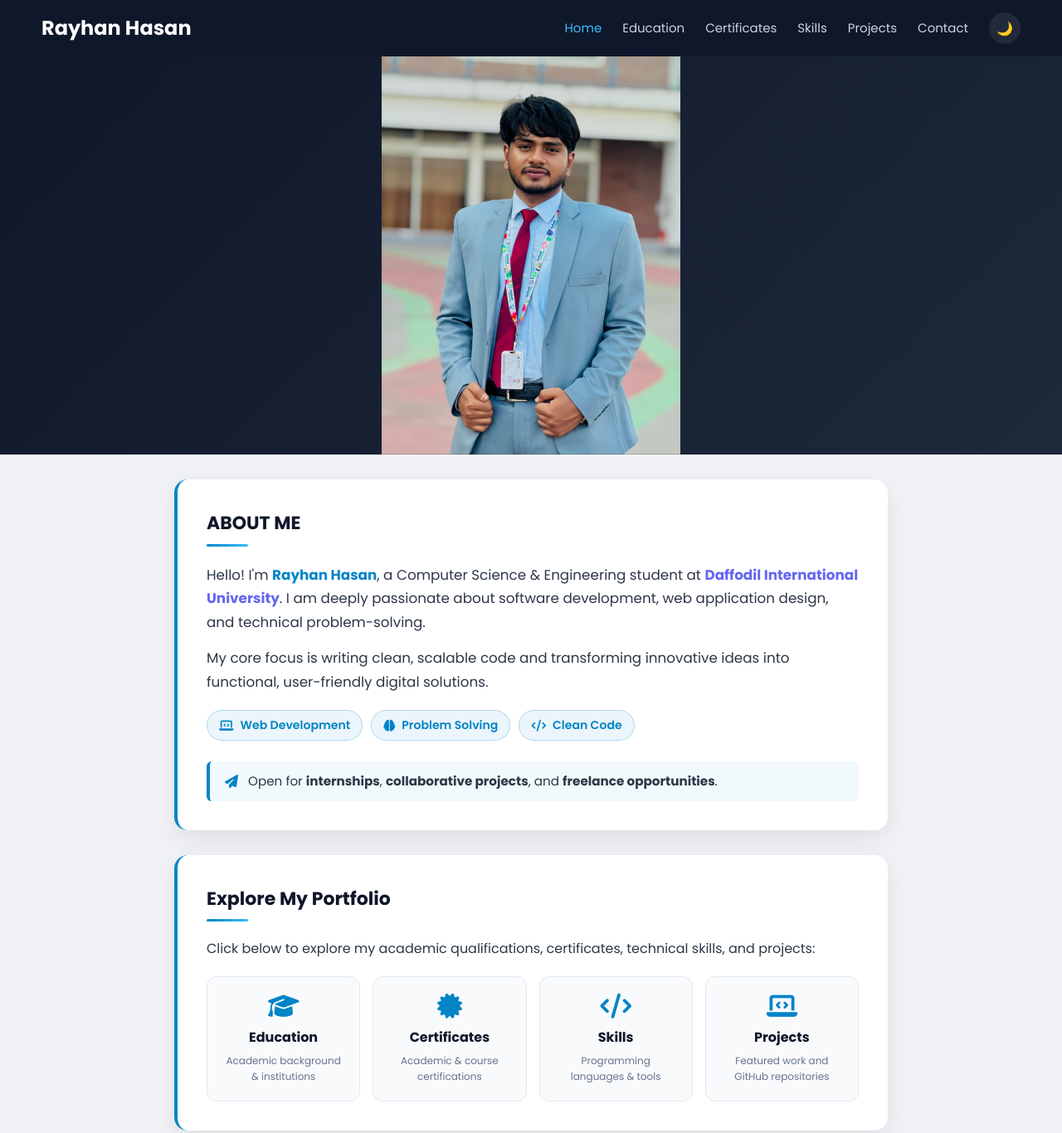
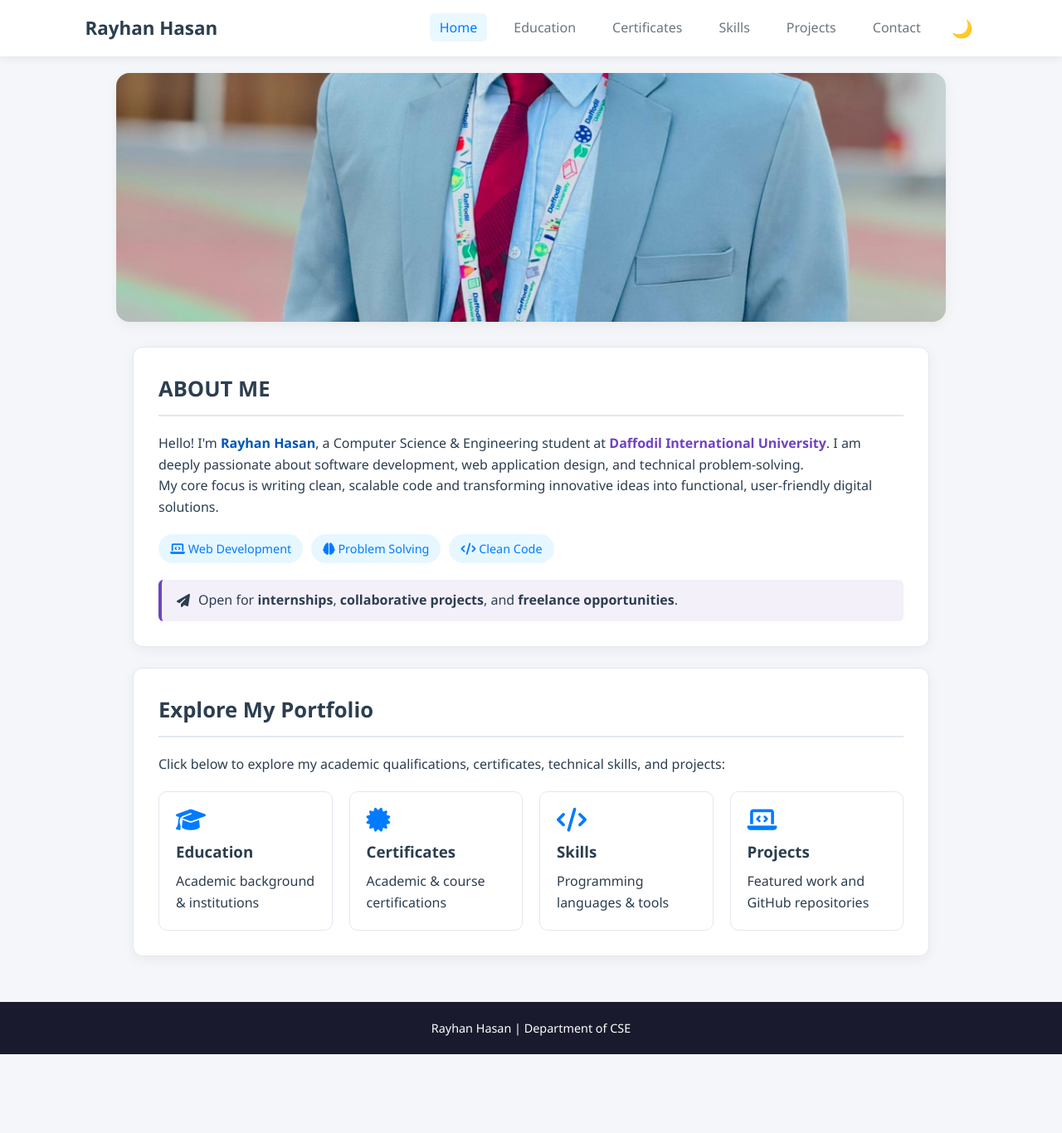
Before and after one commit to rayhan56CSE/Rayhan-hasan, a plain HTML site: page index.html in a window 1280 px wide. Shown: the top 1366 px of the page at 83% size. After the commit the page ends 1271 px from the top, so only its background shows below. Drawn offline with Linux system fonts and the light colour scheme.

Commit message:
Add files via upload

```diff
--- a/style.css
+++ b/style.css
@@ -1,425 +1,405 @@
-@import url('https://fonts.googleapis.com/css2?family=Poppins:wght@300;400;600;700&display=swap');
+/* ==========================================
+   Global Variables & Theme Management
+   ========================================== */
+:root {
+    --bg-color: #f4f6f9;
+    --card-bg: #ffffff;
+    --text-color: #2c3e50;
+    --text-muted: #6c757d;
+    --border-color: #e2e8f0;
+    --primary-color: #007bff;
+    --primary-hover: #0056b3;
+    --accent-blue: #0056b3;
+    --accent-purple: #6f42c1;
+    --nav-bg: #ffffff;
+    --footer-bg: #1a1a2e;
+    --footer-text: #ffffff;
+    --shadow: 0 4px 15px rgba(0, 0, 0, 0.05);
+}
+
+[data-theme="dark"] {
+    --bg-color: #0f172a;
+    --card-bg: #1e293b;
+    --text-color: #f8fafc;
+    --text-muted: #94a3b8;
+    --border-color: #334155;
+    --primary-color: #38bdf8;
+    --primary-hover: #0284c7;
+    --accent-blue: #38bdf8;
+    --accent-purple: #c084fc;
+    --nav-bg: #1e293b;
+    --footer-bg: #0b0f19;
+    --footer-text: #cbd5e1;
+    --shadow: 0 4px 15px rgba(0, 0, 0, 0.3);
+}
 
 * {
     margin: 0;
     padding: 0;
     box-sizing: border-box;
-    font-family: 'Poppins', sans-serif;
-}
-
-:root {
-    --bg: #f0f2f5;
-    --text: #2d3748;
-    --card-bg: #ffffff;
-    --border-muted: #e2e8f0;
-    --heading-color: #0f172a;
-    --nav-card-bg: #f8fafc;
-    --muted-text: #64748b;
-    --skill-bg: #e0f2fe;
-    --skill-text: #0369a1;
-    --project-bg: #f8fafc;
-    --badge-bg: rgba(2, 132, 199, 0.08);
-    --badge-border: rgba(2, 132, 199, 0.25);
-    --badge-color: #0284c7;
-    --status-bg: rgba(2, 132, 199, 0.05);
-}
-
-[data-theme="dark"] {
-    --bg: #0b1120;
-    --text: #cbd5e1;
-    --card-bg: #1e293b;
-    --border-muted: #334155;
-    --heading-color: #f1f5f9;
-    --nav-card-bg: #16213a;
-    --muted-text: #94a3b8;
-    --skill-bg: #0c4a6e;
-    --skill-text: #7dd3fc;
-    --project-bg: #16213a;
-    --badge-bg: rgba(56, 189, 248, 0.12);
-    --badge-border: rgba(56, 189, 248, 0.3);
-    --badge-color: #38bdf8;
-    --status-bg: rgba(56, 189, 248, 0.08);
+    font-family: 'Segoe UI', Tahoma, Geneva, Verdana, sans-serif;
+    transition: background-color 0.3s ease, color 0.3s ease, border-color 0.3s ease;
 }
 
 body {
-    background-color: var(--bg);
-    color: var(--text);
+    background-color: var(--bg-color);
+    color: var(--text-color);
     line-height: 1.6;
-    transition: background-color 0.3s ease, color 0.3s ease;
+    display: flex;
+    flex-direction: column;
+    min-height: 100vh;
 }
 
-/* Navbar */
+/* ==========================================
+   Navigation Bar
+   ========================================== */
 .navbar {
     display: flex;
     justify-content: space-between;
     align-items: center;
-    background: #0f172a;
-    padding: 15px 50px;
+    padding: 15px 8%;
+    background-color: var(--nav-bg);
+    box-shadow: 0 2px 10px rgba(0, 0, 0, 0.08);
     position: sticky;
     top: 0;
     z-index: 1000;
 }
 
 .logo a {
-    font-size: 24px;
+    font-size: 1.4rem;
     font-weight: 700;
-    color: #ffffff;
+    color: var(--text-color);
     text-decoration: none;
 }
 
 .navbar-right {
     display: flex;
     align-items: center;
-    gap: 25px;
+    gap: 20px;
 }
 
 .nav-links {
+    display: flex;
     list-style: none;
-    display: flex;
-    gap: 25px;
+    gap: 20px;
 }
 
 .nav-links a {
-    color: #cbd5e1;
     text-decoration: none;
+    color: var(--text-muted);
     font-weight: 500;
-    font-size: 15px;
+    padding: 6px 12px;
+    border-radius: 6px;
     transition: all 0.3s ease;
 }
 
-.nav-links a:hover, .nav-links a.active {
-    color: #38bdf8;
+.nav-links a:hover,
+.nav-links a.active {
+    color: var(--primary-color);
+    background-color: rgba(56, 189, 248, 0.1);
 }
 
 .theme-toggle {
-    background: rgba(255, 255, 255, 0.08);
+    background: none;
     border: none;
-    color: #ffffff;
-    width: 38px;
-    height: 38px;
+    font-size: 1.3rem;
+    cursor: pointer;
+    padding: 5px;
     border-radius: 50%;
-    cursor: pointer;
-    font-size: 16px;
-    display: flex;
-    align-items: center;
-    justify-content: center;
-    transition: background 0.3s ease;
 }
 
-.theme-toggle:hover {
-    background: rgba(255, 255, 255, 0.18);
+/* ==========================================
+   Layout Containers & Cards
+   ========================================== */
+.container {
+    max-width: 1000px;
+    margin: 30px auto;
+    padding: 0 20px;
+    flex: 1;
 }
 
-/* Hero Banner */
+.card {
+    background-color: var(--card-bg);
+    border: 1px solid var(--border-color);
+    border-radius: 12px;
+    padding: 30px;
+    margin-bottom: 25px;
+    box-shadow: var(--shadow);
+}
+
+.card h2 {
+    font-size: 1.6rem;
+    margin-bottom: 20px;
+    color: var(--text-color);
+    border-bottom: 2px solid var(--border-color);
+    padding-bottom: 10px;
+}
+
+/* ==========================================
+   Hero Banner & About Section
+   ========================================== */
 .hero-banner {
     width: 100%;
-    background: linear-gradient(135deg, #0f172a 0%, #1e293b 100%);
+    display: flex;
+    justify-content: center;
+    margin-top: 20px;
 }
 
-.hero-banner .hero-frame {
-    width: 100%;
-    height: 480px;
-    display: flex;
-    align-items: center;
-    justify-content: center;
+.hero-frame {
+    max-width: 1000px;
+    width: 90%;
+    border-radius: 16px;
     overflow: hidden;
+    box-shadow: var(--shadow);
 }
 
-.hero-banner img {
-    max-width: 100%;
-    height: 100%;
-    width: auto;
-    object-fit: contain;
+.hero-frame img {
+    width: 100%;
+    height: 300px;
+    object-fit: cover;
     display: block;
 }
 
-/* Container & Base Cards */
-.container {
-    max-width: 900px;
-    margin: 30px auto 40px;
-    padding: 0 20px;
-    position: relative;
-    z-index: 10;
-}
-
-.card {
-    background: var(--card-bg);
-    padding: 35px;
-    margin-bottom: 30px;
-    border-radius: 16px;
-    border-left: 4px solid #0284c7;
-    box-shadow: 0 10px 30px rgba(0, 0, 0, 0.08);
-    transition: box-shadow 0.3s ease, transform 0.3s ease, background-color 0.3s ease;
-}
-
-.card:hover {
-    box-shadow: 0 14px 40px rgba(2, 132, 199, 0.15);
-    transform: translateY(-3px);
-}
-
-.card h2 {
-    color: var(--heading-color);
-    font-size: 22px;
-    margin-bottom: 20px;
-    padding-bottom: 10px;
-    position: relative;
-}
-
-.card h2::after {
-    content: "";
-    position: absolute;
-    left: 0;
-    bottom: 0;
-    width: 50px;
-    height: 3px;
-    background: linear-gradient(90deg, #0284c7, #38bdf8);
-    border-radius: 3px;
-}
-
-/* About Section Elements */
-.about-text {
-    font-size: 1.05rem;
-    line-height: 1.7;
-    margin-bottom: 15px;
-}
-
 .highlight-blue {
-    color: #0284c7;
-    font-weight: 700;
-}
-
-[data-theme="dark"] .highlight-blue {
-    color: #38bdf8;
+    color: var(--accent-blue);
+    font-weight: 600;
 }
 
 .highlight-purple {
-    color: #6366f1;
-}
-
-[data-theme="dark"] .highlight-purple {
-    color: #818cf8;
+    color: var(--accent-purple);
+    font-weight: 600;
 }
 
 .badge-container {
     display: flex;
+    gap: 10px;
     flex-wrap: wrap;
-    gap: 10px;
-    margin: 20px 0 25px 0;
+    margin: 20px 0;
 }
 
 .custom-badge {
-    background: var(--badge-bg);
-    color: var(--badge-color);
-    border: 1px solid var(--badge-border);
+    background-color: rgba(56, 189, 248, 0.12);
+    color: var(--primary-color);
     padding: 6px 14px;
     border-radius: 20px;
-    font-size: 0.88rem;
-    font-weight: 600;
-    display: inline-flex;
+    font-size: 0.9rem;
+    font-weight: 500;
+}
+
+.status-callout {
+    background-color: rgba(111, 66, 193, 0.08);
+    border-left: 4px solid var(--accent-purple);
+    padding: 12px 18px;
+    border-radius: 6px;
+    margin-top: 15px;
+    display: flex;
     align-items: center;
+    gap: 10px;
+}
+
+/* ==========================================
+   Navigation Grid Cards (Index Page)
+   ========================================== */
+.quick-links-grid {
+    display: grid;
+    grid-template-columns: repeat(auto-fit, minmax(200px, 1fr));
+    gap: 20px;
+    margin-top: 15px;
+}
+
+.nav-card {
+    background-color: var(--card-bg);
+    border: 1px solid var(--border-color);
+    border-radius: 10px;
+    padding: 20px;
+    text-decoration: none;
+    color: var(--text-color);
+    transition: transform 0.3s ease, box-shadow 0.3s ease;
+    display: flex;
+    flex-direction: column;
     gap: 8px;
 }
 
-.status-callout {
-    background: var(--status-bg);
-    border-left: 4px solid #0284c7;
-    padding: 12px 18px;
-    border-radius: 6px;
-    font-size: 0.95rem;
-    display: flex;
-    align-items: center;
-    gap: 12px;
+.nav-card i {
+    font-size: 1.8rem;
+    color: var(--primary-color);
 }
 
-[data-theme="dark"] .status-callout {
-    border-left-color: #38bdf8;
+.nav-card:hover {
+    transform: translateY(-5px);
+    box-shadow: var(--shadow);
+    border-color: var(--primary-color);
 }
 
-.status-icon {
-    color: #0284c7;
-    font-size: 1rem;
-}
-
-[data-theme="dark"] .status-icon {
-    color: #38bdf8;
-}
-
-/* Categorized Certificate Gallery */
+/* ==========================================
+   Certificates Gallery Grid
+   ========================================== */
 .cert-category {
-    margin-bottom: 25px;
-}
-
-.cert-category:last-child {
-    margin-bottom: 0;
+    margin-bottom: 30px;
 }
 
 .category-title {
-    font-size: 1.02rem;
-    color: var(--heading-color);
-    margin-bottom: 12px;
+    font-size: 1.2rem;
+    margin-bottom: 15px;
+    color: var(--primary-color);
     display: flex;
     align-items: center;
-    gap: 8px;
-    border-bottom: 1px dashed var(--border-muted);
-    padding-bottom: 6px;
-}
-
-.category-title i {
-    color: #0284c7;
-}
-
-[data-theme="dark"] .category-title i {
-    color: #38bdf8;
+    gap: 10px;
 }
 
 .cert-grid {
     display: grid;
     grid-template-columns: repeat(auto-fit, minmax(220px, 1fr));
-    gap: 15px;
+    gap: 20px;
 }
 
 .cert-card {
-    background: var(--nav-card-bg);
-    border: 1px solid var(--border-muted);
-    border-radius: 12px;
+    background-color: var(--card-bg);
+    border: 1px solid var(--border-color);
+    border-radius: 10px;
     overflow: hidden;
     cursor: pointer;
-    transition: all 0.3s ease;
+    transition: transform 0.3s ease, box-shadow 0.3s ease;
 }
 
 .cert-card:hover {
     transform: translateY(-4px);
-    border-color: #0284c7;
-    box-shadow: 0 8px 18px rgba(2, 132, 199, 0.15);
+    box-shadow: var(--shadow);
 }
 
 .cert-img-box {
     position: relative;
     height: 150px;
     overflow: hidden;
-    background: #0f172a;
+    background-color: #000;
 }
 
 .cert-img-box img {
     width: 100%;
     height: 100%;
     object-fit: cover;
-    transition: transform 0.4s ease;
+    transition: opacity 0.3s ease;
 }
 
 .cert-overlay {
     position: absolute;
-    top: 0; left: 0; right: 0; bottom: 0;
-    background: rgba(15, 23, 42, 0.8);
-    color: #ffffff;
+    top: 0;
+    left: 0;
+    width: 100%;
+    height: 100%;
+    background: rgba(0, 0, 0, 0.6);
+    color: #fff;
     display: flex;
     align-items: center;
     justify-content: center;
     gap: 8px;
-    font-size: 0.88rem;
-    font-weight: 600;
     opacity: 0;
     transition: opacity 0.3s ease;
+    font-size: 0.9rem;
 }
 
-.cert-card:hover .cert-overlay { opacity: 1; }
-.cert-card:hover img { transform: scale(1.05); }
+.cert-card:hover .cert-overlay {
+    opacity: 1;
+}
 
-.cert-info { padding: 12px 15px; }
-.cert-info h3 { font-size: 0.92rem; color: var(--heading-color); margin-bottom: 3px; }
-.cert-info p { font-size: 0.8rem; color: var(--muted-text); }
+.cert-info {
+    padding: 12px;
+}
 
-/* Fullscreen Lightbox Modal */
+.cert-info h3 {
+    font-size: 1rem;
+    margin-bottom: 4px;
+}
+
+.cert-info p {
+    font-size: 0.85rem;
+    color: var(--text-muted);
+}
+
+/* Lightbox Modal */
 .lightbox {
     display: none;
     position: fixed;
     z-index: 2000;
-    left: 0; top: 0; width: 100%; height: 100%;
-    background-color: rgba(0, 0, 0, 0.9);
+    top: 0;
+    left: 0;
+    width: 100%;
+    height: 100%;
+    background-color: rgba(0, 0, 0, 0.85);
+    flex-direction: column;
+    justify-content: center;
     align-items: center;
-    justify-content: center;
-    flex-direction: column;
 }
 
 .lightbox-content {
-    max-width: 90%;
+    max-width: 85%;
     max-height: 80vh;
     border-radius: 8px;
     box-shadow: 0 0 20px rgba(255, 255, 255, 0.2);
 }
 
 #lightboxCaption {
-    color: #ffffff;
+    color: #fff;
     margin-top: 15px;
-    font-size: 1.05rem;
+    font-size: 1.1rem;
 }
 
 .close-btn {
     position: absolute;
-    top: 20px;
+    top: 25px;
     right: 35px;
-    color: #ffffff;
+    color: #fff;
     font-size: 40px;
-    font-weight: bold;
     cursor: pointer;
 }
 
-/* Quick Navigation Grid */
-.quick-links-grid {
+/* ==========================================
+   Contact Page Social Cards
+   ========================================== */
+.social-links-grid {
     display: grid;
     grid-template-columns: repeat(auto-fit, minmax(180px, 1fr));
     gap: 15px;
+    margin-top: 20px;
 }
 
-.nav-card {
-    background: var(--nav-card-bg);
-    border: 1px solid var(--border-muted);
-    border-radius: 12px;
-    padding: 20px;
-    text-align: center;
+.social-card {
+    display: flex;
+    align-items: center;
+    gap: 12px;
+    padding: 16px 20px;
+    background-color: var(--card-bg);
+    border: 1px solid var(--border-color);
+    border-radius: 10px;
     text-decoration: none;
-    color: var(--text);
+    color: var(--text-color);
+    font-weight: 600;
+    font-size: 0.95rem;
     transition: all 0.3s ease;
 }
 
-.nav-card i {
-    font-size: 30px;
-    color: #0284c7;
-    margin-bottom: 10px;
+.social-card i {
+    font-size: 1.5rem;
 }
 
-.nav-card h3 {
-    font-size: 16px;
-    margin-bottom: 5px;
-    color: var(--heading-color);
+.social-card:hover {
+    transform: translateY(-3px);
+    box-shadow: var(--shadow);
 }
 
-.nav-card p {
-    font-size: 12px;
-    color: var(--muted-text);
-}
+.social-card.email:hover { color: #ea4335; border-color: #ea4335; }
+.social-card.github:hover { color: #2ea44f; border-color: #2ea44f; }
+.social-card.linkedin:hover { color: #0077b5; border-color: #0077b5; }
+.social-card.facebook:hover { color: #1877f2; border-color: #1877f2; }
 
-.nav-card:hover {
-    transform: translateY(-5px);
-    border-color: #0284c7;
-    box-shadow: 0 8px 20px rgba(2, 132, 199, 0.15);
-}
-
-/* Footer */
+/* ==========================================
+   Footer
+   ========================================== */
 footer {
     text-align: center;
-    padding: 25px;
-    background: #0f172a;
-    color: #94a3b8;
-    font-size: 14px;
+    padding: 20px;
+    background-color: var(--footer-bg);
+    color: var(--footer-text);
+    margin-top: auto;
+    font-size: 0.9rem;
 }
-
-/* Responsive */
-@media (max-width: 768px) {
-    .navbar { padding: 15px 20px; flex-direction: column; gap: 12px; }
-    .navbar-right { flex-wrap: wrap; justify-content: center; }
-    .nav-links { gap: 14px; flex-wrap: wrap; justify-content: center; }
-    .hero-banner .hero-frame { height: 320px; }
-    .container { margin-top: 15px; padding: 0 15px; }
-    .card { padding: 22px; }
-}
```
Also changed, not shown: contact.html (+27 -7 lines).
